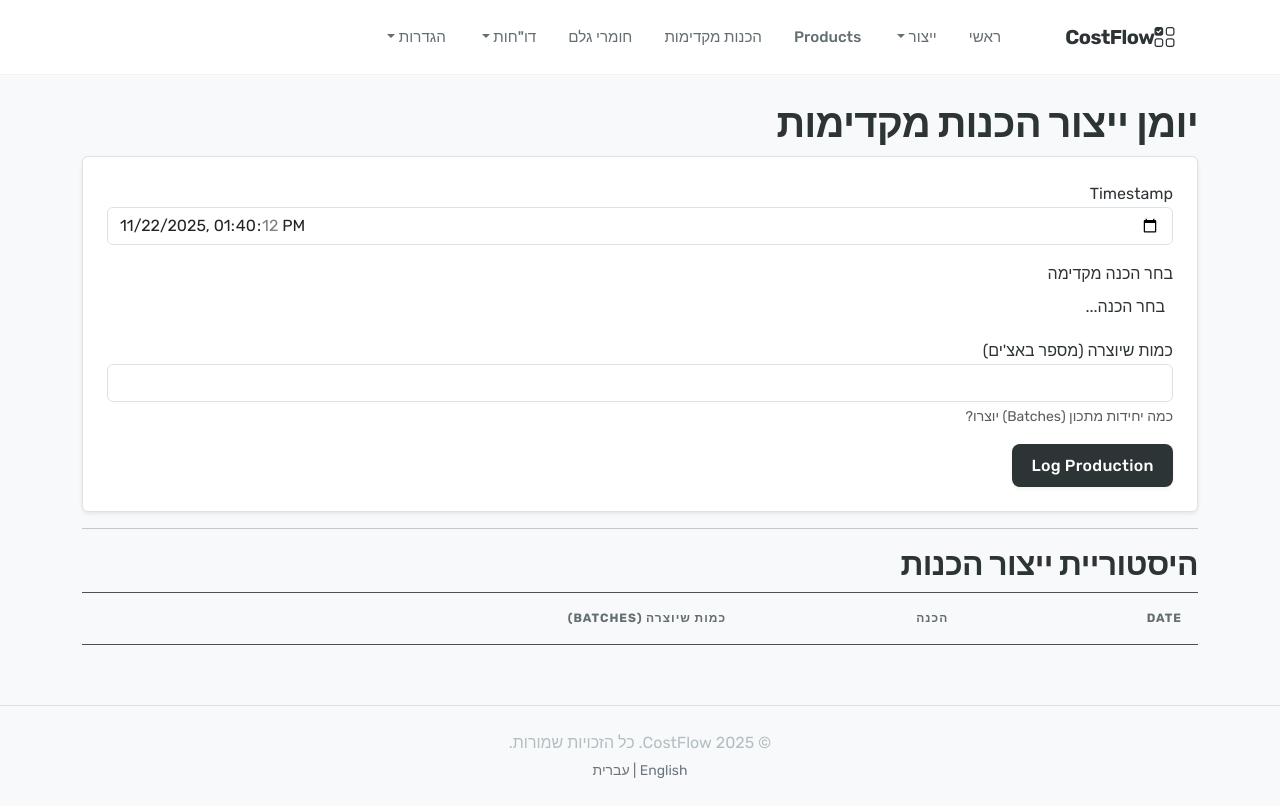
After one commit to gabik/costflow, a Flask app: page /production/premakes in a window 1280 px wide. The commit adds this page. Run offline with Flask 3, Linux system fonts and the light colour scheme; lists and menus that the app fills with data are empty; some libraries are stand-ins or nearby versions.

Commit message:
premakes fix

```diff
--- a/app/routes.py
+++ b/app/routes.py
@@ -186,10 +186,18 @@ def raw_materials():
         ).all()
 
         for production in production_logs:
-            product = Product.query.get(production.product_id)
-            for component in product.components:
-                if component.component_type == 'raw_material' and component.component_id == material.id:
-                    stock -= component.quantity * production.quantity_produced
+            if production.product_id:
+                product = Product.query.get(production.product_id)
+                if product:
+                    for component in product.components:
+                        if component.component_type == 'raw_material' and component.component_id == material.id:
+                            stock -= component.quantity * production.quantity_produced
+            elif production.premake_id:
+                premake = Premake.query.get(production.premake_id)
+                if premake:
+                    for component in premake.components:
+                        if component.component_type == 'raw_material' and component.component_id == material.id:
+                            stock -= component.quantity * production.quantity_produced
 
         # Attach calculated stock to material object
         material.current_stock = stock
@@ -229,7 +237,7 @@ def add_raw_material():
 
         return redirect(url_for('main.raw_materials'))
 
-    categories = Category.query.all()
+    categories = Category.query.filter_by(type='raw_material').all()
     return render_template('add_or_edit_raw_material.html', material=None, categories=categories, units=units_list)
 
 @main_blueprint.route('/raw_materials/edit/<int:material_id>', methods=['GET', 'POST'])
@@ -250,7 +258,7 @@ def edit_raw_material(material_id):
         db.session.commit()
         return redirect(url_for('main.raw_materials'))
 
-    categories = Category.query.all()
+    categories = Category.query.filter_by(type='raw_material').all()
     return render_template('add_or_edit_raw_material.html', material=material, categories=categories, units=units_list)
 
 @main_blueprint.route('/raw_materials/delete/<int:material_id>', methods=['POST'])
@@ -941,9 +949,73 @@ def production():
         return redirect(url_for('main.production'))
 
     products = Product.query.all()
-    production_logs = ProductionLog.query.order_by(ProductionLog.timestamp.desc()).all()
+    production_logs = ProductionLog.query.filter(ProductionLog.product_id != None).order_by(ProductionLog.timestamp.desc()).all()
     current_time = datetime.now().strftime('%Y-%m-%dT%H:%M:%S')
     return render_template('production.html', products=products, production_logs=production_logs, current_time=current_time)
+
+@main_blueprint.route('/production/premakes', methods=['GET', 'POST'])
+def premake_production():
+    if request.method == 'POST':
+        premake_id = request.form['premake_id']
+        quantity_produced = float(request.form['quantity_produced'])
+
+        # Log production
+        production_log = ProductionLog(premake_id=premake_id, quantity_produced=quantity_produced)
+        db.session.add(production_log)
+
+        # Update Stock (Add produced amount to stock)
+        # Note: StockLog usually tracks raw materials. Premake stock tracking logic:
+        # Since premakes can be stock items, we add to their stock.
+        # BUT we also need to DEDUCT the raw materials used!
+
+        # 1. Deduct Raw Materials
+        premake = Premake.query.get(premake_id)
+        if premake:
+            for comp in premake.components:
+                if comp.component_type == 'raw_material':
+                    # Total needed = component qty per batch * batches produced
+                    needed_qty = comp.quantity * quantity_produced
+
+                    # Add stock log for deduction (negative value logic handled by type?)
+                    # System uses 'add' (positive) or 'set'. To deduct, we usually don't have a direct 'subtract' type exposed in UI but backend should handle it.
+                    # Currently stock calculation sums 'add' logs. So we add a negative 'add' log.
+
+                    # Wait, routes.py logic: stock = set_log + sum(add_logs) - production_usage
+                    # Raw materials usage is calculated from *Product* production logs.
+                    # Now we have *Premake* production logs consuming raw materials.
+
+                    # We need to update raw_materials() calculation to include premake production usage!
+                    # For now, let's just log the Premake Production.
+                    pass
+
+        # 2. Add Premake Stock
+        # Similar logic: StockLog for premake?
+        # StockLog has premake_id. So we can add a log.
+        # 'add' action with positive quantity.
+        stock_log = StockLog(
+            premake_id=premake_id,
+            action_type='add',
+            quantity=quantity_produced * premake.batch_size # Store total units or batches?
+            # Premake definitions: batch_size is yield.
+            # If I produce 1 batch, I have 'batch_size' units of premake.
+            # Let's store TOTAL UNITS in stock log?
+            # Or Batches?
+            # Let's stick to UNITS for consistency with raw materials.
+        )
+        # Wait, if premake.unit is 'kg', and batch size is 10kg.
+        # If I produce 1 batch, I add 10kg to stock.
+        # BUT the form asks for "Quantity Produced (Batches)".
+        # So we add (quantity_produced * premake.batch_size)
+
+        db.session.add(stock_log)
+
+        db.session.commit()
+        return redirect(url_for('main.premake_production'))
+
+    premakes = Premake.query.all()
+    production_logs = ProductionLog.query.filter(ProductionLog.premake_id != None).order_by(ProductionLog.timestamp.desc()).all()
+    current_time = datetime.now().strftime('%Y-%m-%dT%H:%M:%S')
+    return render_template('premake_production.html', premakes=premakes, production_logs=production_logs, current_time=current_time)
 
 # ----------------------------
 # Weekly Costs Management
--- a/templates/base.html
+++ b/templates/base.html
@@ -34,7 +34,15 @@
         <div class="collapse navbar-collapse" id="navbarNav">
             <ul class="navbar-nav ms-auto align-items-center">
                 <li class="nav-item"><a class="nav-link" href="{{ url_for('main.index') }}">ראשי</a></li>
-                <li class="nav-item"><a class="nav-link" href="{{ url_for('main.production') }}">ייצור</a></li>
+                <li class="nav-item dropdown">
+                    <a class="nav-link dropdown-toggle" href="#" id="productionDropdown" role="button" data-bs-toggle="dropdown" aria-expanded="false">
+                        ייצור
+                    </a>
+                    <ul class="dropdown-menu" aria-labelledby="productionDropdown">
+                        <li><a class="dropdown-item" href="{{ url_for('main.production') }}">מוצרים</a></li>
+                        <li><a class="dropdown-item" href="{{ url_for('main.premake_production') }}">הכנות מקדימות</a></li>
+                    </ul>
+                </li>
                 <li class="nav-item"><a class="nav-link" href="{{ url_for('main.products') }}">{{ _('Products') }}</a></li>
                 <li class="nav-item"><a class="nav-link" href="{{ url_for('main.premakes') }}">הכנות מקדימות</a></li>
                 <li class="nav-item"><a class="nav-link" href="{{ url_for('main.raw_materials') }}">חומרי גלם</a></li>
--- /dev/null
+++ b/templates/premake_production.html
@@ -0,0 +1,51 @@
+{% extends "base.html" %}
+{% block title %}יומן ייצור הכנות מקדימות{% endblock %}
+{% block content %}
+<h1>יומן ייצור הכנות מקדימות</h1>
+
+<!-- Form to Log New Premake Production -->
+<form method="POST" class="p-4 bg-white border rounded shadow-sm">
+    <div class="form-group mb-3">
+        <label for="timestamp">{{ _('Timestamp') }}</label>
+        <input type="datetime-local" id="timestamp" name="timestamp" class="form-control" value="{{ current_time }}" required>
+    </div>
+    <div class="form-group mb-3">
+        <label for="premake_id" class="form-label">בחר הכנה מקדימה</label>
+        <select id="premake_id" name="premake_id" class="form-select select2" required>
+            <option value="" disabled selected>בחר הכנה...</option>
+            {% for premake in premakes %}
+            <option value="{{ premake.id }}">{{ premake.name }} ({{ premake.unit }})</option>
+            {% endfor %}
+        </select>
+    </div>
+    <div class="form-group mb-3">
+        <label for="quantity_produced">כמות שיוצרה (מספר באצ'ים)</label>
+        <input type="number" id="quantity_produced" name="quantity_produced" class="form-control" step="0.1" required>
+        <div class="form-text">כמה יחידות מתכון (Batches) יוצרו?</div>
+    </div>
+    <button type="submit" class="btn btn-primary">{{ _('Log Production') }}</button>
+</form>
+
+<hr>
+
+<!-- Display Recent Production Logs -->
+<h2>היסטוריית ייצור הכנות</h2>
+<table class="table table-bordered table-hover">
+    <thead class="table-dark">
+    <tr>
+        <th>{{ _('Date') }}</th>
+        <th>הכנה</th>
+        <th>כמות שיוצרה (Batches)</th>
+    </tr>
+    </thead>
+    <tbody>
+    {% for log in production_logs %}
+    <tr>
+        <td>{{ log.timestamp.strftime('%Y-%m-%d %H:%M:%S') }}</td>
+        <td>{{ log.premake.name }}</td>
+        <td>{{ log.quantity_produced }}</td>
+    </tr>
+    {% endfor %}
+    </tbody>
+</table>
+{% endblock %}
--- a/templates/premakes.html
+++ b/templates/premakes.html
@@ -27,11 +27,11 @@
                 <td>
                     <div class="btn-group" role="group">
                         <a href="{{ url_for('main.edit_premake', premake_id=premake.id) }}" class="btn btn-sm btn-warning" title="ערוך">
-                            <i class="fas fa-edit"></i>
+                            <i class="bi bi-pencil"></i>
                         </a>
                         <form action="{{ url_for('main.delete_premake', premake_id=premake.id) }}" method="POST" class="d-inline" onsubmit="return confirm('האם אתה בטוח שברצונך למחוק הכנה זו?');">
                             <button type="submit" class="btn btn-sm btn-danger" title="מחק">
-                                <i class="fas fa-trash"></i>
+                                <i class="bi bi-trash"></i>
                             </button>
                         </form>
                     </div>
```
Also changed, not shown: templates/add_or_edit_premake.html (+44 -6 lines), templates/add_or_edit_product.html (+79 -21 lines).
